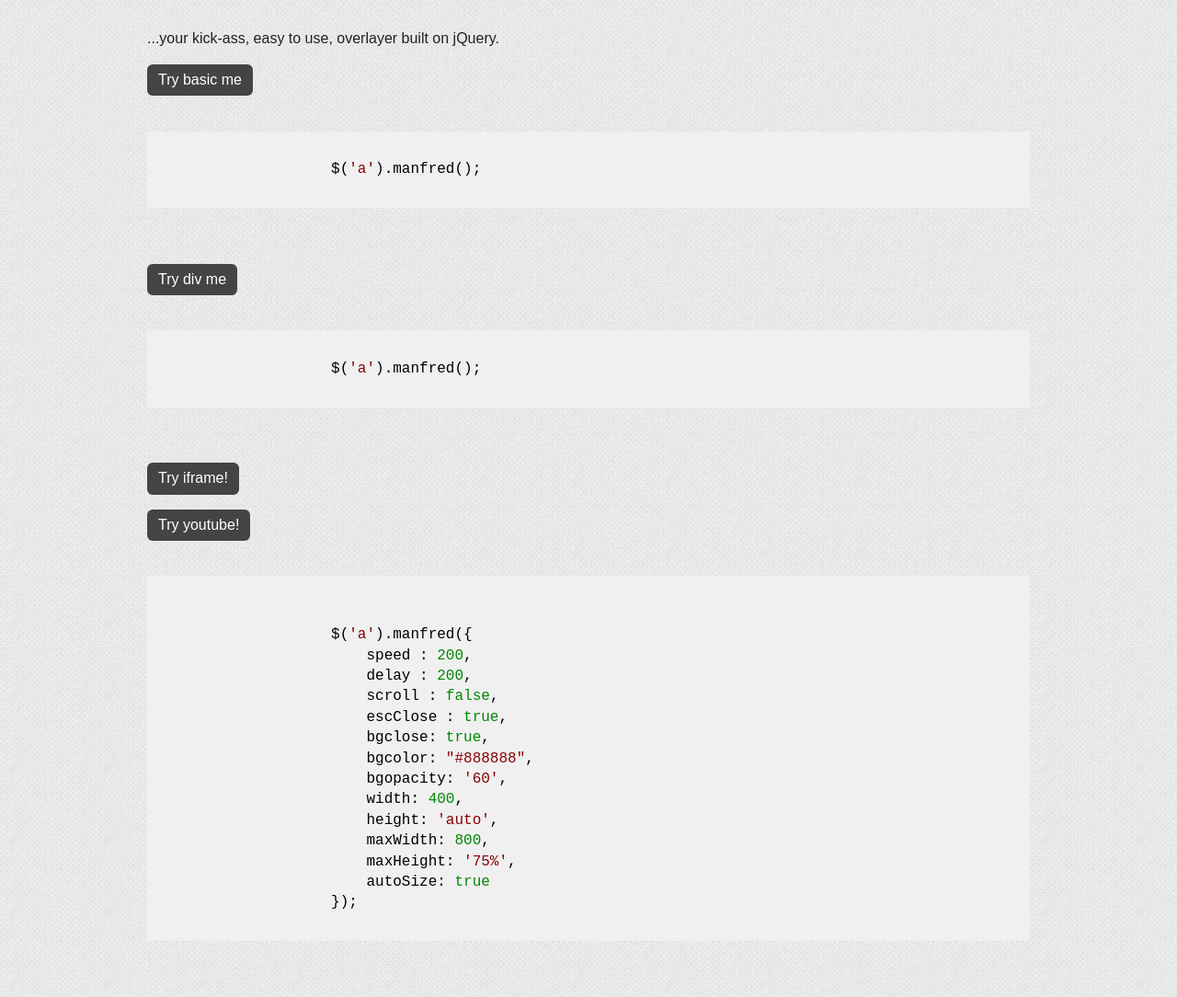
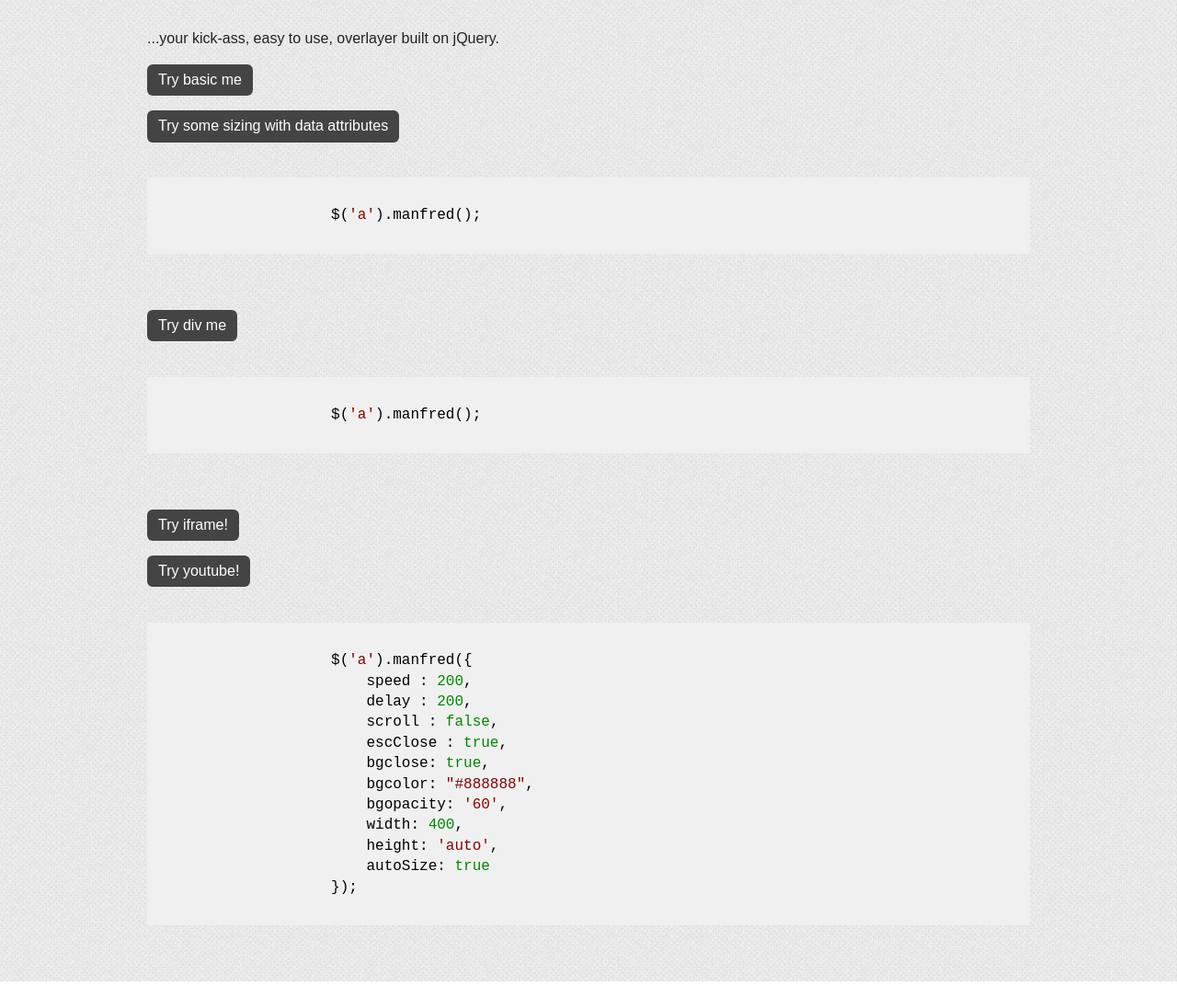
Before and after one commit to WartClaes/manfredjs, a plain HTML site: page index.html in a window 1280 px wide. Shown: the part 122-1206 px from the top of the page at 92% size. Drawn offline with nearby package versions, Linux system fonts and the light colour scheme.

Commit message:
+ sizing using data attributes

```diff
--- a/index.html
+++ b/index.html
@@ -28,6 +28,9 @@
             <p>
                 <a href="test" class="btn">Try basic me</a>
             </p>
+            <p>
+                <a href="test" class="btn" data-manfred-width="600" data-manfred-height="600">Try some sizing with data attributes</a>
+            </p>
             <pre>
                 <code class="javascript">
                     $('a').manfred();
@@ -49,7 +52,6 @@
             </p>
             <pre id="inline">
                 <code>
-                    <!-- <span class="tag">&lt;<span class="title">a</span> <span class="attribute">href</span>=<span class="value">"#open"</span>&gt;</span> -->
                     $('a').manfred({
                         speed : 200,
                         delay : 200,
@@ -60,8 +62,6 @@
                         bgopacity: '60',
                         width: 400,
                         height: 'auto',
-                        maxWidth: 800,
-                        maxHeight: '75%',
                         autoSize: true
                     });
                 </code>
--- a/js/manfred.js
+++ b/js/manfred.js
@@ -5,7 +5,7 @@
     - place content where clicked
     + iframed content
     + dynamic sizing cfr content width/height
-    - sizing with data attributes
+    + sizing with data attributes
     + overrule dynamic sizing with general width/height properties
     + titles on a link as caption
     + youtube integration
@@ -120,6 +120,9 @@
             if(typeof w === 'undefined' && settings.autoSize) w = settings.width;
             if(typeof h === 'undefined' && settings.autoSize) h = settings.height;
 
+            if(typeof $this.attr('data-manfred-width') !== 'undefined') w = $this.attr('data-manfred-width');
+            if(typeof $this.attr('data-manfred-height') !== 'undefined') h = $this.attr('data-manfred-height');
+
             $manfredContent.html(content.html).css({
                 'width' : w,
                 'height' : h
```
